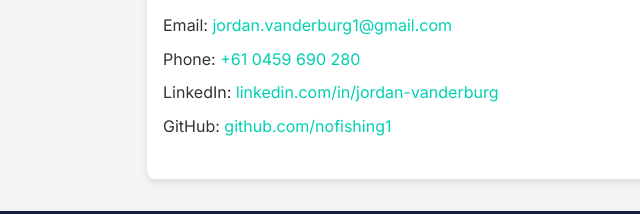
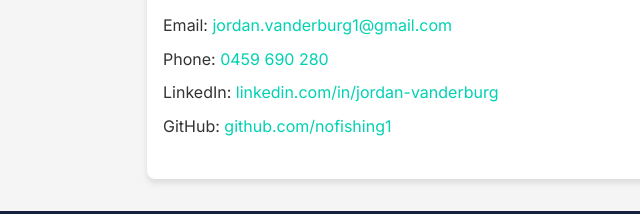
Before and after one commit to Nofishing1/mywebsite, a plain HTML site: page index.html in a window 1280 px wide. Shown: the part 1709-1923 px from the top of the page, 77-717 px from the left. Drawn offline with Linux system fonts and the light colour scheme.

Commit message:
Update index.html

```diff
--- a/index.html
+++ b/index.html
@@ -162,7 +162,7 @@
         <p>Feel free to reach out to me for opportunities or collaborations:</p>
         <ul>
             <li>Email: <a href="mailto:jordan.vanderburg1@gmail.com">jordan.vanderburg1@gmail.com</a></li>
-            <li>Phone: <a href="tel:+610459690280">+61 0459 690 280</a></li>
+            <li>Phone: <a href="tel:+610459690280">0459 690 280</a></li>
             <li>LinkedIn: <a href="https://www.linkedin.com/in/jordan-vanderburg" target="_blank">linkedin.com/in/jordan-vanderburg</a></li>
             <li>GitHub: <a href="https://github.com/nofishing1" target="_blank">github.com/nofishing1</a></li>
         </ul>
```
